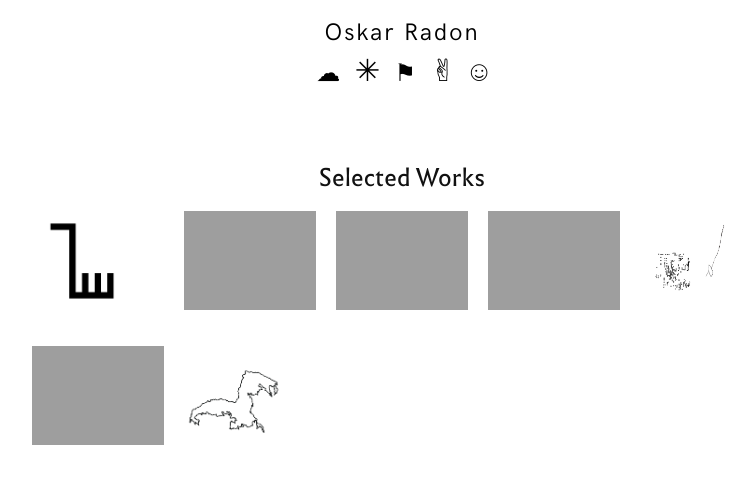
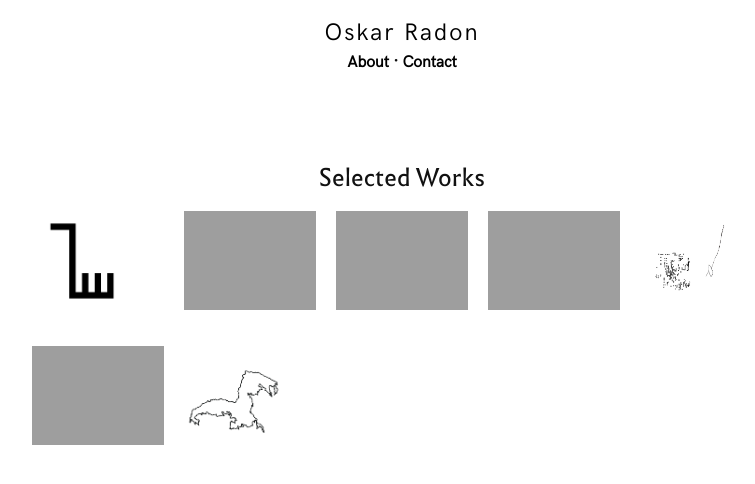
Before and after one commit to oskarradon/oskarradon.github.io-old, a Jekyll site: the page built from index.md, in a window 1280 px wide. Shown: the top 484 px of the page, without its empty margins (238-993 px from the left). Built offline with Jekyll 4.4.1, drawn with Linux system fonts in a browser that asks for light colours; nearby versions of some CDN libraries.

Commit message:
Back at it

```diff
--- a/_includes/header.html
+++ b/_includes/header.html
@@ -6,11 +6,9 @@
     <a class="site-title" href="{{ "/" | relative_url }}">{{ site.title | escape }}</a>
 
     <nav class="site-nav">
-      <button id="button-toggle">☁︎</button>
-      <a id="link-github" href="https://github.com/oskarradon">✳︎</a>
-      <a href="https://twitter.com/oskarradon/">⚑</a>
-      <a id="link-instagram" href="https://www.instagram.com/oskarradon/">✌︎</a>
-      <a id="link-mail" href="mailto:oradonkimball@pnca.edu">☺︎</a>
+      <a href="/about">About</a>
+      <span class="interpunct"> · </span>
+      <a href="mailto:oskarradonkimball@gmail.com">Contact</a>
     </nav>
   </div>
 </header>
--- a/_sass/partials/_layout.scss
+++ b/_sass/partials/_layout.scss
@@ -14,25 +14,8 @@
   }
 
   .site-nav {
-    font-family: monospace;
-
-    #link-github {
-      font-size: $base-font-size * 1.9;
-    }
-
-    #link-instagram {
-      font-size: $base-font-size * 1.9;
-    }
-
-    #link-mail {
-      font-size: $base-font-size * 1.8;
-    }
-
-  }
-
-  button {
-    padding: 0px;
-    font-size: $base-font-size * 1.5;
+    font-size: $base-font-size;
+    font-weight: bold;
   }
 }
 
```
